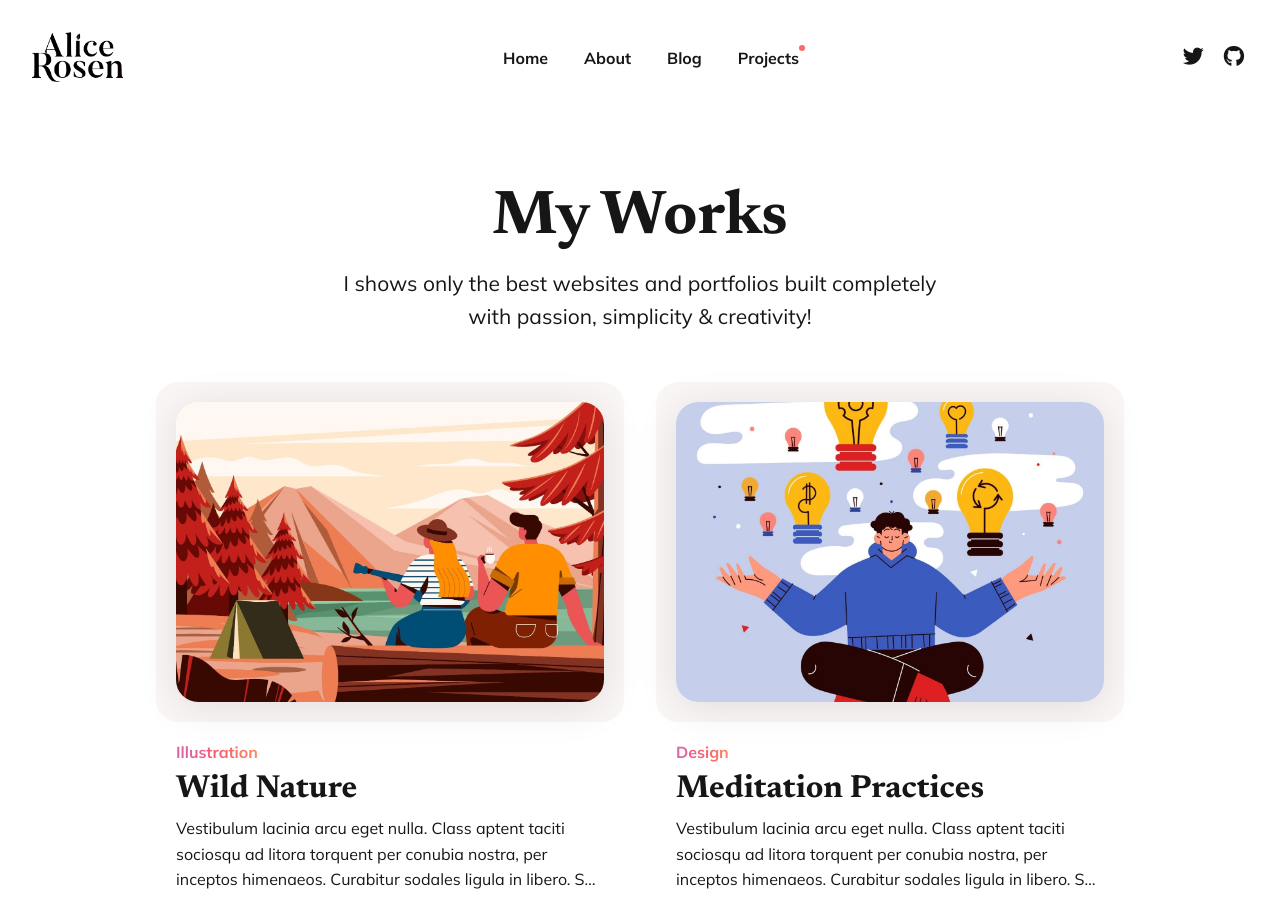
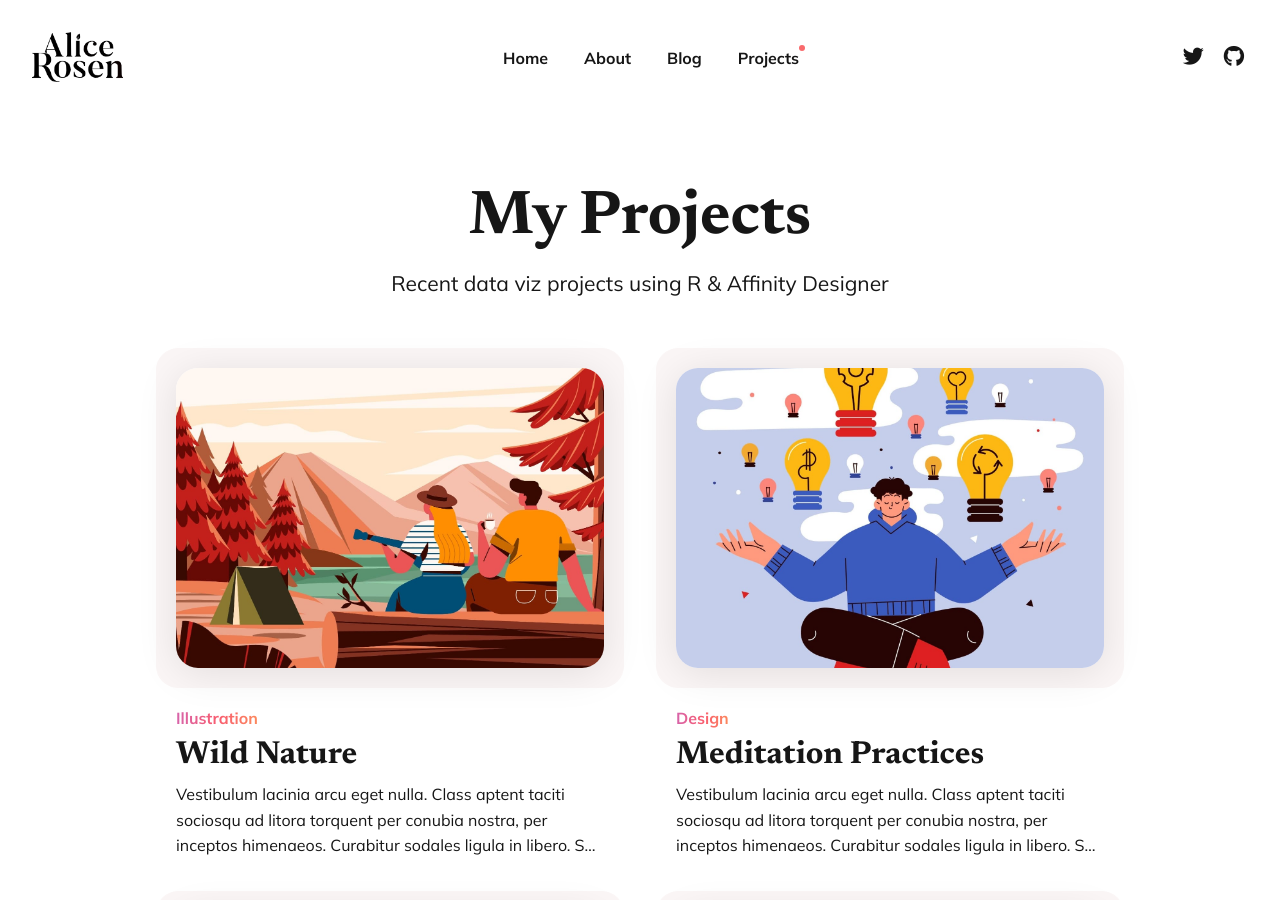
Before and after one commit to alice-rosen/alice-rosen.github.io, a Jekyll site: the page built from projects/index.html, in a window 1280 px wide and 900 px high. Built offline with Jekyll 4.4.1, drawn with Linux system fonts in a browser that asks for light colours.

Commit message:
Update index.html

```diff
--- a/projects/index.html
+++ b/projects/index.html
@@ -1,7 +1,7 @@
 ---
 layout: default
-title: My Works
-description: I shows only the best websites and portfolios built completely with passion, simplicity & creativity!
+title: My Projects
+description: Recent data viz projects using R & Affinity Designer
 image:
 ---
 
```
